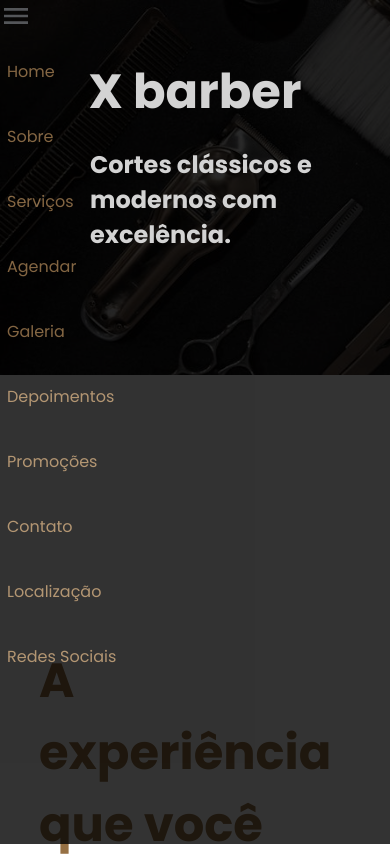
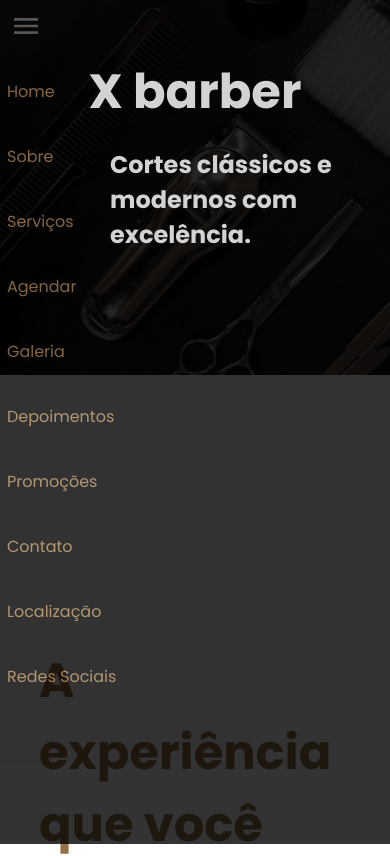
Before and after one commit to allan516/x-barber-shop, an Angular app: page / in a window 390 px wide. Shown: the top 856 px of the page. Built offline with nearby package versions, Linux system fonts and the light colour scheme.

Commit message:
feat: create a menu button

```diff
--- a/src/app/pages/home/home-media.component.css
+++ b/src/app/pages/home/home-media.component.css
@@ -231,7 +231,7 @@
 
 @media screen and (max-width: 686px) {
   header h2 {
-    margin: 0px 50px;
+    margin: 0px 0px 0px 70px;
     top: 20%;
   }
 
--- a/src/app/shared/nav-bar/nav-bar.component.css
+++ b/src/app/shared/nav-bar/nav-bar.component.css
@@ -43,5 +43,6 @@ nav a {
     visibility: visible;
     width: 32px;
     height: 32px;
+    padding: 10px;
   }
 }
```
